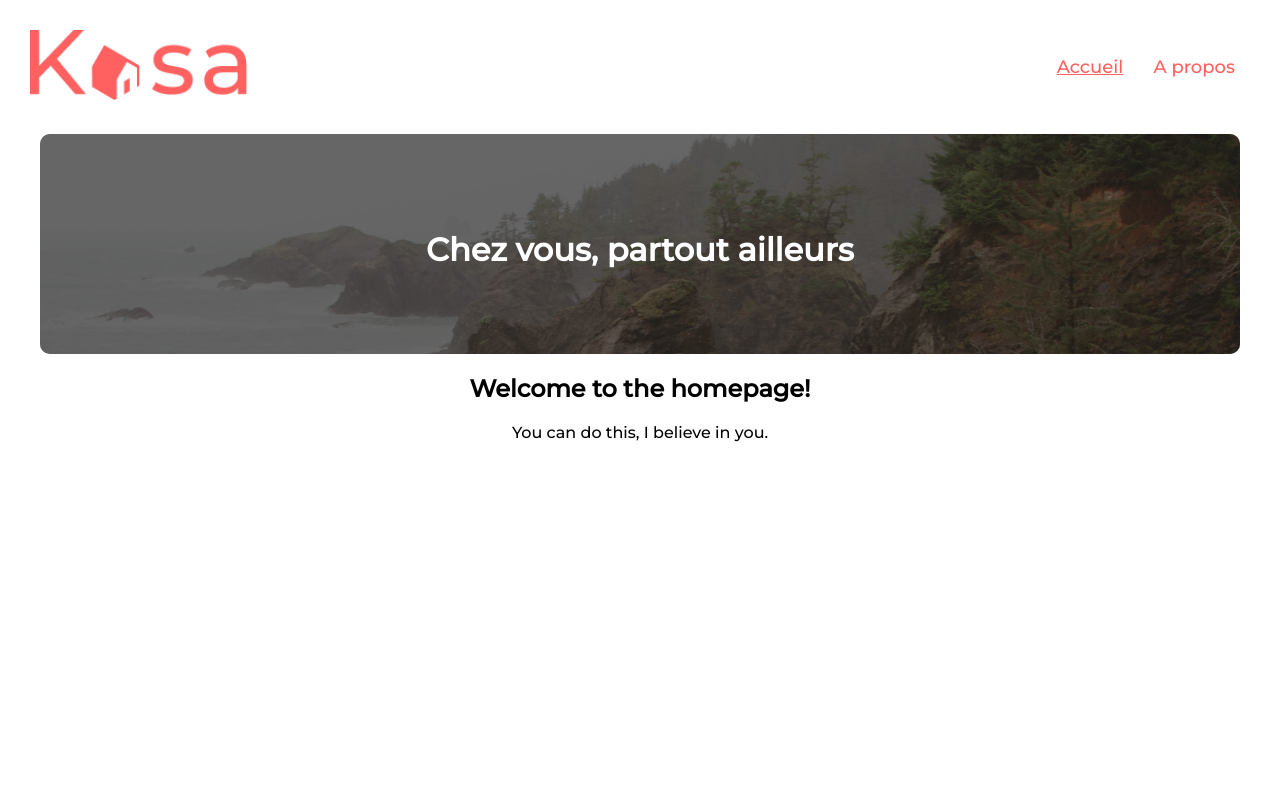
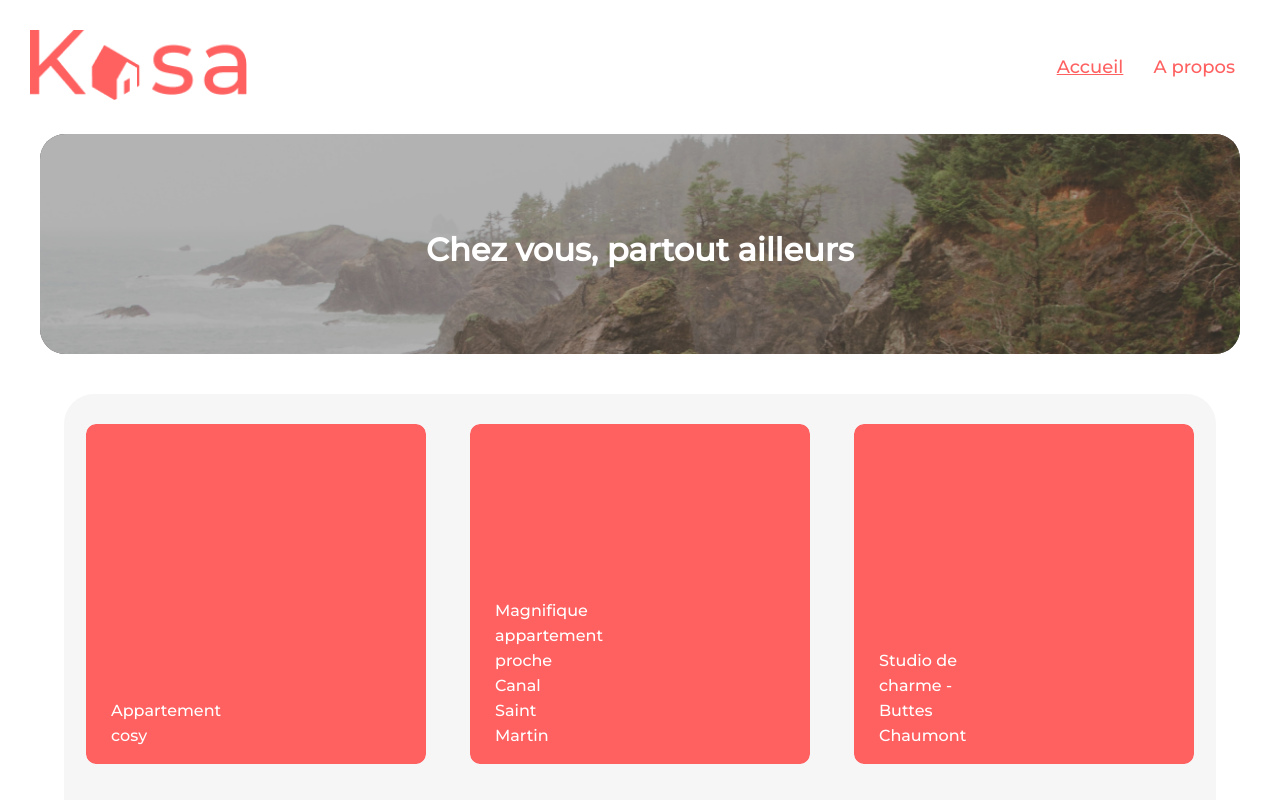
Before and after one commit to MathisZerbib/Zerbib_Mathis_10_240622, a React (Create React App) app: page / in a window 1280 px wide. Shown: the top 800 px of the page. Built offline with nearby package versions, Linux system fonts and the light colour scheme.

Commit message:
home page cards css flex to fix

```diff
--- a/src/components/Banner/index.jsx
+++ b/src/components/Banner/index.jsx
@@ -6,7 +6,7 @@ import LogoBanner from "../../assets/banner.png";
 
 const BannerDiv = styled.div`
   height: 220px;
-  border-radius: 10px;
+  border-radius: 25px;
   position: relative;
   background: black;
   overflow: hidden;
@@ -15,12 +15,14 @@ const BannerDiv = styled.div`
 `;
 
 const BannerImage = styled.img`
-opacity: 0.4;
+opacity: 0.7;
+width: 100%;
+height: inherit;
+
   `
 
 const BannerCaption = styled.h2`
 font-size: 2rem;
-    font-weight: bold;
 color: white;
 position: absolute;
 top: 40%;
--- /dev/null
+++ b/src/components/Card/index.jsx
@@ -0,0 +1,223 @@
+import React from "react";
+import styled from "styled-components";
+import Thumbnail from "../../assets/thumbnail.png";
+
+const CardContainer = styled.div`
+    display: flex;
+    flex-wrap: wrap;
+    align-items: center;
+    justify-content: space-around;
+    background: #F6F6F6;
+    border-radius: 30px;
+    width: 90%;
+    max-width: 1200px;
+    margin: 40px auto;
+`;
+const CardBody = styled.div`
+    margin:30px 0;
+    border-radius: 10px;
+    position: relative;
+    height: 340px;
+    width: 340px;
+    background-image: url(${Thumbnail});
+    background-repeat: no-repeat;
+`;
+
+// const ThumbnailImage = styled.img`
+//     width: 300px;
+//     height: 300px;
+//     object-fit: cover;
+//     `;
+
+const TitleCard = styled.p`
+  font-size: 1rem;
+  color: white;
+  text-align: left;
+  position: absolute;
+  bottom: 0;
+  left: 25px;
+  width: 80px;
+  line-height: 25px;
+`;
+
+function Card() {
+  const result = [
+    {
+      id: "c67ab8a7",
+      title: "Appartement cosy",
+      cover:
+        "https://s3-eu-west-1.amazonaws.com/course.oc-static.com/projects/front-end-kasa-project/accommodation-20-1.jpg",
+      pictures: [
+        "https://s3-eu-west-1.amazonaws.com/course.oc-static.com/projects/front-end-kasa-project/accommodation-20-1.jpg",
+        "https://s3-eu-west-1.amazonaws.com/course.oc-static.com/projects/front-end-kasa-project/accommodation-20-2.jpg",
+        "https://s3-eu-west-1.amazonaws.com/course.oc-static.com/projects/front-end-kasa-project/accommodation-20-3.jpg",
+        "https://s3-eu-west-1.amazonaws.com/course.oc-static.com/projects/front-end-kasa-project/accommodation-20-4.jpg",
+        "https://s3-eu-west-1.amazonaws.com/course.oc-static.com/projects/front-end-kasa-project/accommodation-20-5.jpg",
+      ],
+      description:
+        "Votre maison loin de chez vous. Que vous veniez de l'autre bout du monde, ou juste de quelques stations de RER, vous vous sentirez chez vous dans notre appartement.",
+      host: {
+        name: "Nathalie Jean",
+        picture:
+          "https://s3-eu-west-1.amazonaws.com/course.oc-static.com/projects/front-end-kasa-project/profile-picture-12.jpg",
+      },
+      rating: "5",
+      location: "Ile de France - Paris 17e",
+      equipments: [
+        "Équipements de base",
+        "Micro-Ondes",
+        "Douche italienne",
+        "Frigo",
+        "WIFI",
+      ],
+      tags: ["Batignolle", "Montmartre"],
+    },
+    {
+      id: "b9123946",
+      title: "Magnifique appartement proche Canal Saint Martin",
+      cover:
+        "https://s3-eu-west-1.amazonaws.com/course.oc-static.com/projects/front-end-kasa-project/accommodation-1-1.jpg",
+      pictures: [
+        "https://s3-eu-west-1.amazonaws.com/course.oc-static.com/projects/front-end-kasa-project/accommodation-1-1.jpg",
+        "https://s3-eu-west-1.amazonaws.com/course.oc-static.com/projects/front-end-kasa-project/accommodation-1-2.jpg",
+        "https://s3-eu-west-1.amazonaws.com/course.oc-static.com/projects/front-end-kasa-project/accommodation-1-3.jpg",
+        "https://s3-eu-west-1.amazonaws.com/course.oc-static.com/projects/front-end-kasa-project/accommodation-1-4.jpg",
+        "https://s3-eu-west-1.amazonaws.com/course.oc-static.com/projects/front-end-kasa-project/accommodation-1-5.jpg",
+        "https://s3-eu-west-1.amazonaws.com/course.oc-static.com/projects/front-end-kasa-project/accommodation-1-6.jpg",
+      ],
+      description:
+        "Profitez du charme de la vie parisienne dans un magnifique appartement. A 3 minutes à pied du Canl Saint Martin, vous serez proche des transports, mais également de nombreux commerces. L'appartement est tout équipé, et possède également un parking pour ceux qui souhaitent se déplacer en voiture.",
+      host: {
+        name: "Della Case",
+        picture:
+          "https://s3-eu-west-1.amazonaws.com/course.oc-static.com/projects/front-end-kasa-project/profile-picture-1.jpg",
+      },
+      rating: "4",
+      location: "Ile de France - Paris 10e",
+      equipments: [
+        "Parking",
+        "Sèche Cheveux",
+        "Machine à laver",
+        "Wi-fi",
+        "Cuisine équipée",
+        "Télévision",
+      ],
+      tags: ["Canal Saint Martin", "République", "Appartement"],
+    },
+    {
+      id: "46d188c5",
+      title: "Studio de charme - Buttes Chaumont",
+      cover:
+        "https://s3-eu-west-1.amazonaws.com/course.oc-static.com/projects/front-end-kasa-project/accommodation-2-1.jpg",
+      pictures: [
+        "https://s3-eu-west-1.amazonaws.com/course.oc-static.com/projects/front-end-kasa-project/accommodation-2-1.jpg",
+        "https://s3-eu-west-1.amazonaws.com/course.oc-static.com/projects/front-end-kasa-project/accommodation-2-2.jpg",
+        "https://s3-eu-west-1.amazonaws.com/course.oc-static.com/projects/front-end-kasa-project/accommodation-2-3.jpg",
+        "https://s3-eu-west-1.amazonaws.com/course.oc-static.com/projects/front-end-kasa-project/accommodation-2-4.jpg",
+      ],
+      description:
+        "À seulement deux pas des Buttes Chaumont, venez découvrir Paris dans ce studio tout équipé. Entièrement équipé pour votre confort et élégamment décoré, il vous permettra de vivre comme un Parisien le temps de votre séjour.",
+      host: {
+        name: "Franck Maher",
+        picture:
+          "https://s3-eu-west-1.amazonaws.com/course.oc-static.com/projects/front-end-kasa-project/profile-picture-2.jpg",
+      },
+      rating: "3",
+      location: "Ile de France - Paris 20e",
+      equipments: ["Wi-fi", "Cuisine équipée", "Télévision", "Sèche Cheveux"],
+      tags: ["Buttes Chaumont", "Laumière", "Studio"],
+    },
+    {
+      id: "7af00cd6",
+      title: "Nid douillet au coeur du 11ème",
+      cover:
+        "https://s3-eu-west-1.amazonaws.com/course.oc-static.com/projects/front-end-kasa-project/accommodation-3-1.jpg",
+      pictures: [
+        "https://s3-eu-west-1.amazonaws.com/course.oc-static.com/projects/front-end-kasa-project/accommodation-3-1.jpg",
+        "https://s3-eu-west-1.amazonaws.com/course.oc-static.com/projects/front-end-kasa-project/accommodation-3-2.jpg",
+        "https://s3-eu-west-1.amazonaws.com/course.oc-static.com/projects/front-end-kasa-project/accommodation-3-3.jpg",
+        "https://s3-eu-west-1.amazonaws.com/course.oc-static.com/projects/front-end-kasa-project/accommodation-3-4.jpg",
+      ],
+      description:
+        "Venez découvrir Paris en séjournant dans ce nid douillet au coeur du 11ème. La vue sur le parc résidentiel saura vous reposer de vos longues journées de tourisme dans la capitale française. Et pour les plus fêtards d'entre vous, la rue Jean Pierre Timbaud vous permettra de découvrir la night-life parisienne à seulement 5 minutes de l'appartement.",
+      host: {
+        name: "Della Case",
+        picture:
+          "https://s3-eu-west-1.amazonaws.com/course.oc-static.com/projects/front-end-kasa-project/profile-picture-1.jpg",
+      },
+      rating: "3",
+      location: "Ile de France - Paris 11e",
+      equipments: [
+        "Micro-Ondes",
+        "Wi-fi",
+        "Chambre Séparée",
+        "Climatisation",
+        "Télévision",
+      ],
+      tags: ["Parmentier", "Marais", "Parc", "Night Life"],
+    },
+  ];
+
+  return (
+    <>
+      <CardContainer>
+        {result.map((el, i) => {
+          return (
+            <CardBody key={i}>
+              <TitleCard>{el.title}</TitleCard>
+            </CardBody>
+          );
+        })}
+      </CardContainer>
+    </>
+  );
+}
+
+export default Card;
+
+//   return (
+//     <>
+//       <main>
+//         <CardContainer>
+//                 <TitleCard>{props.title}</TitleCard>
+//         </CardContainer>
+//       </main>
+//     </>
+//   );
+
+// return result.map((el, i) => {
+//     return (
+// //         <CardContainer key={i}>
+// //             <TitleCard>{el.title}</TitleCard>
+// //             <ImageCard>
+// //                 <img src={el.cover} alt=""/>
+// //             </ImageCard>
+// //             <DescriptionCard>
+// //                 <p>{el.description}</p>
+// //             </DescriptionCard>
+// //             <HostCard>
+// //                 <p>{el.host.name}</p>
+// //                 <img src={el.host.picture} alt=""/>
+// //             </HostCard>
+// //             <RatingCard>
+// //                 <p>{el.rating}</p>
+// //             </RatingCard>
+// //             <LocationCard>
+// //                 <p>{el.location}</p>
+// //             </LocationCard>
+// //             <EquipmentsCard>
+// //                 <p>{el.equipments}</p>
+// //             </EquipmentsCard>
+// //             <TagsCard>
+// //                 <p>{el.tags}</p>
+// //             </TagsCard>
+// //         </CardContainer>
+// //     )
+// // }
+
+//                 <CardBody key={i}>
+//                         <TitleCard>{el.title}</TitleCard>
+//                 </CardBody>
+
+//           );
+//   });
--- a/src/pages/Home/index.jsx
+++ b/src/pages/Home/index.jsx
@@ -1,4 +1,5 @@
 import Banner from "components/Banner";
+import Card from "components/Card";
 import React from "react";
 
 function Home() {
@@ -6,6 +7,7 @@ function Home() {
     <>
       <main>
       <Banner></Banner>
+      <Card></Card>
         <h2>Welcome to the homepage!</h2>
         <p>You can do this, I believe in you.</p>
       </main>
```
Also changed, not shown: src/assets/thumbnail.png (added). Lines whose indentation alone changed are shown as unchanged.
